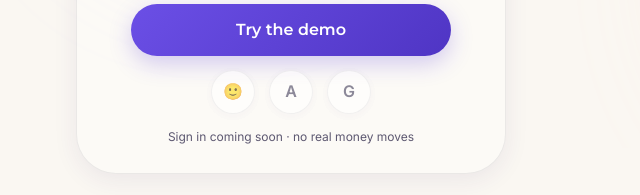
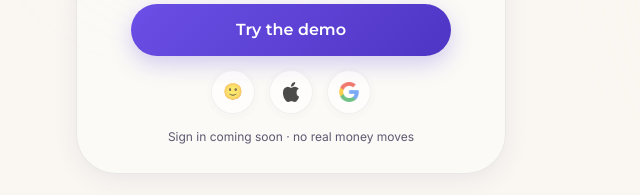
Before and after one commit to sanyuktaphanse/lifeline, a plain HTML site: page mockup/index.html in a window 1280 px wide. Shown: the part 652-847 px from the top of the page, 349-989 px from the left. Drawn offline with Linux system fonts and the light colour scheme.

Commit message:
Mockup: Apple and Google logos in the coming soon sign in row
Co-Authored-By: Claude Opus 5.5 <noreply@anthropic.com>

```diff
--- a/mockup/app.js
+++ b/mockup/app.js
@@ -99,7 +99,7 @@ function welcome() {
     h("div", { class: "w-mid" }, orb),
     h("div", { class: "w-bottom" },
       h("button", { class: "btn", onclick: () => go("hello") }, t("tryDemo")),
-      h("div", { class: "sso-row" }, icon("Face ID", "🙂"), icon("Apple", "A"), icon("Google", "G")),
+      h("div", { class: "sso-row" }, icon("Face ID", "🙂"), icon("Apple", h("img", { src: "icons/apple.png", alt: "" })), icon("Google", h("img", { src: "icons/google.png", alt: "" }))),
       h("p", { class: "fine" }, t("signinSoon"))),
   );
 }
--- a/mockup/styles.css
+++ b/mockup/styles.css
@@ -427,3 +427,4 @@ textarea::placeholder, input::placeholder { color: #8A8599; }
 }
 .monitor .trace { stroke: #5B3FD6; filter: drop-shadow(0 0 4px rgba(91,63,214,0.4)); }
 .lost .code { color: var(--red-ink); }
+.sso-dot img { width: 20px; height: 20px; object-fit: contain; }
```
Also changed, not shown: mockup/icons/apple.png (added), mockup/icons/google.png (added).
